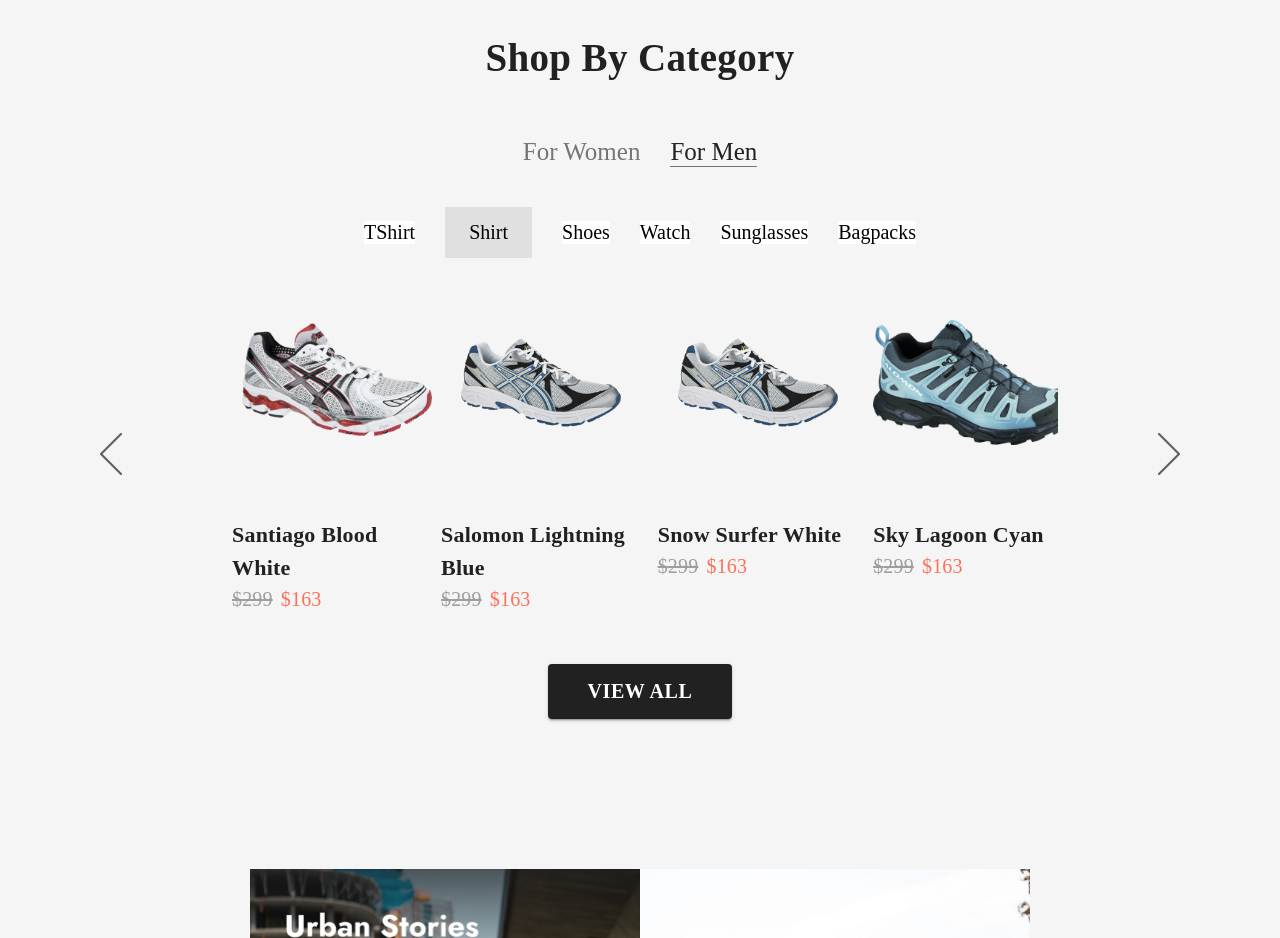
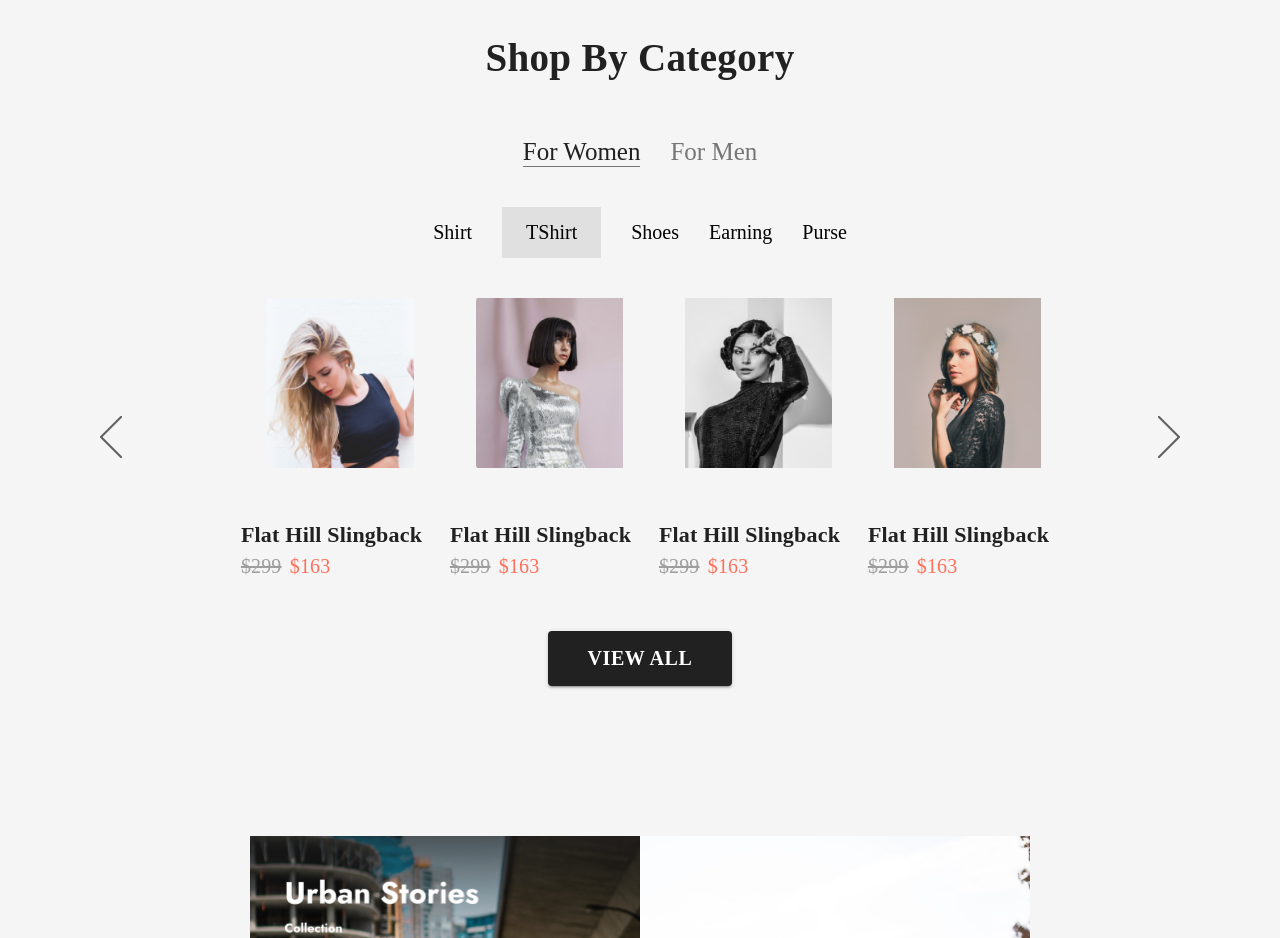
Before and after one commit to krishnapatel9104/reactjs-test, a React (Create React App) app: page / in a window 1280 px wide. Shown: the part 3120-4058 px from the top of the page. Built offline with nearby package versions, Linux system fonts and the light colour scheme; sample sign-in values are in the browser's storage.

Commit message:
done-home page apply filter in shop by category section

```diff
--- a/src/components/Home/ShopByCategory.jsx
+++ b/src/components/Home/ShopByCategory.jsx
@@ -1,4 +1,4 @@
-import React from "react";
+import React, { useState } from "react";
 import { Button, Typography, Box, Link } from "@mui/material";
 import { Swiper, SwiperSlide } from "swiper/react";
 import "swiper/css";
@@ -13,35 +13,51 @@
 export const ShopByCategory = () => {
   const navigator = useNavigate();
   const handleClick = () => {
-    console.log("btn clicked");
     navigator("/men/products/shoes");
   };
+  const genderCategoryList = [
+    { id: 1, name: "Women" },
+    { id: 2, name: "Men" },
+  ];
   const shopByCategory = [
     {
       id: 1,
-      value: "TShirt",
+      name: "Shirt",
+      value: "Both",
     },
     {
       id: 2,
-      value: "Shirt",
+      name: "TShirt",
+      value: "Both",
     },
     {
       id: 3,
-      value: "Shoes",
+      name: "Shoes",
+      value: "Both",
     },
     {
       id: 4,
-      value: "Watch",
+      name: "Watch",
+      value: "Men",
     },
     {
       id: 5,
-      value: "Sunglasses",
+      name: "Earning",
+      value: "Women",
     },
     {
       id: 6,
-      value: "Bagpacks",
+      name: "Tie",
+      value: "Men",
+    },
+    {
+      id: 7,
+      name: "Purse",
+      value: "Both",
     },
   ];
+  const [genderCategory, setGenderCategory] = useState(genderCategoryList[0].name.toLowerCase());
+  const [category, setCategory] = useState(shopByCategory[1].name.toLowerCase());
   return (
     <Box>
       <Typography
@@ -71,31 +87,27 @@
           marginBottom: "40px",
         }}
       >
+        {genderCategoryList.map((gender) => {
+          return (
             <Link
-          href="#"
               sx={{
                 textDecoration: "none",
                 fontFamily: theme.typography.titleHeading.fontFamily,
                 fontWeight: "400",
                 fontSize: "25px",
-            color: "#757575",
+                color:
+                  genderCategory === gender.name.toLowerCase()
+                    ? theme.palette.primary.main
+                    : "#757575",
+                borderBottom:
+                  genderCategory === gender.name.toLowerCase() ? "1px solid #757575" : "none", //foractive
               }}
+              onClick={() => setGenderCategory(gender.name.toLowerCase())}
             >
-          For Women
+              For {gender.name}
             </Link>
-        <Link
-          href="#"
-          sx={{
-            color: theme.palette.primary.main, //foractive
-            borderBottom: "1px solid #757575", //foractive
-            textDecoration: "none",
-            fontFamily: theme.typography.titleHeading.fontFamily,
-            fontWeight: "400",
-            fontSize: "25px",
-          }}
-        >
-          For Men
-        </Link>
+          );
+        })}
       </Box>
       <Box
         sx={{
@@ -108,24 +120,32 @@
           overflow: { xs: "scroll", sm: "hidden" },
         }}
       >
-        {shopByCategory.map((category) => {
+        {shopByCategory.map((categoryObj) => {
+          if (categoryObj.value.toLowerCase() === genderCategory || categoryObj.value === "Both") {
             return (
               <Link
-              key={category.id}
-              href="#"
+                key={categoryObj.id}
                 sx={{
                   fontFamily: theme.typography.titleHeading.fontFamily,
                   fontWeight: "400",
                   fontSize: "20px",
                   textDecoration: "none",
                   color: "#000000",
-                padding: category.id === 2 ? { xs: "7px 10px", sm: "14px 24px" } : 0,
-                background: category.id === 2 ? "#E0E0E0" : "white",
+                  padding:
+                    categoryObj.name.toLowerCase() === category
+                      ? { xs: "7px 10px", sm: "14px 24px" }
+                      : 0,
+                  background:
+                    category === categoryObj.name.toLowerCase()
+                      ? "#E0E0E0"
+                      : theme.palette.backgroundColor.default,
                 }}
+                onClick={() => setCategory(categoryObj.name.toLowerCase())}
               >
-              {category.value}
+                {categoryObj.name}
               </Link>
             );
+          }
         })}
       </Box>
 
@@ -185,6 +205,10 @@
           className="mySwiper"
         >
           {shopByCategoryList.map((product, index) => {
+            if (
+              product.category.toLowerCase() === category &&
+              (product.gender.toLowerCase() === genderCategory || product.gender === "Both")
+            ) {
               return (
                 <Box key={product.id}>
                   <SwiperSlide
@@ -276,6 +300,7 @@
                   </SwiperSlide>
                 </Box>
               );
+            }
           })}
         </Swiper>
         <Box className="swiper-button image-swiper-button-next">
--- a/src/data/shopByCategoryList.js
+++ b/src/data/shopByCategoryList.js
@@ -5,6 +5,8 @@
     productName: "Santiago Blood White",
     productOriginalPrice: 299,
     productCurrentPrice: 163,
+    category: "Shoes",
+    gender: "Both",
   },
   {
     id: 2,
@@ -12,6 +14,8 @@
     productName: "Salomon Lightning Blue",
     productOriginalPrice: 299,
     productCurrentPrice: 163,
+    category: "Shoes",
+    gender: "Both",
   },
   {
     id: 3,
@@ -19,6 +23,8 @@
     productName: "Snow Surfer White",
     productOriginalPrice: 299,
     productCurrentPrice: 163,
+    category: "Shoes",
+    gender: "Both",
   },
   {
     id: 4,
@@ -26,6 +32,8 @@
     productName: "Sky Lagoon Cyan",
     productOriginalPrice: 299,
     productCurrentPrice: 163,
+    category: "Shoes",
+    gender: "Both",
   },
   {
     id: 5,
@@ -33,5 +41,322 @@
     productName: "Flat Hill Slingback",
     productOriginalPrice: 299,
     productCurrentPrice: 163,
+    category: "Shoes",
+    gender: "Both",
+  },
+  {
+    id: 6,
+    imageSource: "/images/womenproduct1.png",
+    productName: "Flat Hill Slingback",
+    productOriginalPrice: 299,
+    productCurrentPrice: 163,
+    category: "TShirt",
+    gender: "Both",
+  },
+  {
+    id: 7,
+    imageSource: "/images/womenproduct2.png",
+    productName: "Flat Hill Slingback",
+    productOriginalPrice: 299,
+    productCurrentPrice: 163,
+    category: "TShirt",
+    gender: "Both",
+  },
+  {
+    id: 8,
+    imageSource: "/images/womenproduct3.png",
+    productName: "Flat Hill Slingback",
+    productOriginalPrice: 299,
+    productCurrentPrice: 163,
+    category: "TShirt",
+    gender: "Both",
+  },
+  {
+    id: 9,
+    imageSource: "/images/womenproduct4.png",
+    productName: "Flat Hill Slingback",
+    productOriginalPrice: 299,
+    productCurrentPrice: 163,
+    category: "TShirt",
+    gender: "Both",
+  },
+  {
+    id: 10,
+    imageSource: "/images/womenproduct5.png",
+    productName: "Flat Hill Slingback",
+    productOriginalPrice: 299,
+    productCurrentPrice: 163,
+    category: "TShirt",
+    gender: "Both",
+  },
+  {
+    id: 11,
+    imageSource: "/images/womenproduct6.png",
+    productName: "Flat Hill Slingback",
+    productOriginalPrice: 299,
+    productCurrentPrice: 163,
+    category: "Shirt",
+    gender: "Both",
+  },
+  {
+    id: 12,
+    imageSource: "/images/womenproduct7.png",
+    productName: "Flat Hill Slingback",
+    productOriginalPrice: 299,
+    productCurrentPrice: 163,
+    category: "Shirt",
+    gender: "Both",
+  },
+  {
+    id: 13,
+    imageSource: "/images/womenproduct8.png",
+    productName: "Flat Hill Slingback",
+    productOriginalPrice: 299,
+    productCurrentPrice: 163,
+    category: "Shirt",
+    gender: "Both",
+  },
+  {
+    id: 14,
+    imageSource: "/images/womenproduct9.png",
+    productName: "Flat Hill Slingback",
+    productOriginalPrice: 299,
+    productCurrentPrice: 163,
+    category: "Shirt",
+    gender: "Both",
+  },
+  {
+    id: 15,
+    imageSource: "/images/womenproduct10.png",
+    productName: "Flat Hill Slingback",
+    productOriginalPrice: 299,
+    productCurrentPrice: 163,
+    category: "Shirt",
+    gender: "Both",
+  },
+  {
+    id: 16,
+    imageSource: "/images/purse.png",
+    productName: "Flat Hill Slingback",
+    productOriginalPrice: 299,
+    productCurrentPrice: 163,
+    category: "Purse",
+    gender: "Men",
+  },
+  {
+    id: 17,
+    imageSource: "/images/purse.png",
+    productName: "Flat Hill Slingback",
+    productOriginalPrice: 299,
+    productCurrentPrice: 163,
+    category: "Purse",
+    gender: "Men",
+  },
+  {
+    id: 18,
+    imageSource: "/images/purse.png",
+    productName: "Flat Hill Slingback",
+    productOriginalPrice: 299,
+    productCurrentPrice: 163,
+    category: "Purse",
+    gender: "Men",
+  },
+  {
+    id: 19,
+    imageSource: "/images/purse.png",
+    productName: "Flat Hill Slingback",
+    productOriginalPrice: 299,
+    productCurrentPrice: 163,
+    category: "Purse",
+    gender: "Men",
+  },
+  {
+    id: 20,
+    imageSource: "/images/purse.png",
+    productName: "Flat Hill Slingback",
+    productOriginalPrice: 299,
+    productCurrentPrice: 163,
+    category: "Purse",
+    gender: "Men",
+  },
+  {
+    id: 21,
+    imageSource: "/images/watch.png",
+    productName: "Flat Hill Slingback",
+    productOriginalPrice: 299,
+    productCurrentPrice: 163,
+    category: "Watch",
+    gender: "Men",
+  },
+  {
+    id: 22,
+    imageSource: "/images/watch1.png",
+    productName: "Flat Hill Slingback",
+    productOriginalPrice: 299,
+    productCurrentPrice: 163,
+    category: "Watch",
+    gender: "Men",
+  },
+  {
+    id: 23,
+    imageSource: "/images/watches.png",
+    productName: "Flat Hill Slingback",
+    productOriginalPrice: 299,
+    productCurrentPrice: 163,
+    category: "Watch",
+    gender: "Men",
+  },
+  {
+    id: 24,
+    imageSource: "/images/watch.png",
+    productName: "Flat Hill Slingback",
+    productOriginalPrice: 299,
+    productCurrentPrice: 163,
+    category: "Watch",
+    gender: "Men",
+  },
+  {
+    id: 25,
+    imageSource: "/images/watch1.png",
+    productName: "Flat Hill Slingback",
+    productOriginalPrice: 299,
+    productCurrentPrice: 163,
+    category: "Watch",
+    gender: "Men",
+  },
+  {
+    id: 26,
+    imageSource: "/images/purse2.png",
+    productName: "Flat Hill Slingback",
+    productOriginalPrice: 299,
+    productCurrentPrice: 163,
+    category: "Purse",
+    gender: "Women",
+  },
+  {
+    id: 27,
+    imageSource: "/images/Item2.png",
+    productName: "Flat Hill Slingback",
+    productOriginalPrice: 299,
+    productCurrentPrice: 163,
+    category: "Purse",
+    gender: "Women",
+  },
+  {
+    id: 28,
+    imageSource: "/images/Item1.png",
+    productName: "Flat Hill Slingback",
+    productOriginalPrice: 299,
+    productCurrentPrice: 163,
+    category: "Purse",
+    gender: "Women",
+  },
+  {
+    id: 29,
+    imageSource: "/images/purse2.png",
+    productName: "Flat Hill Slingback",
+    productOriginalPrice: 299,
+    productCurrentPrice: 163,
+    category: "Purse",
+    gender: "Women",
+  },
+  {
+    id: 30,
+    imageSource: "/images/Item2.png",
+    productName: "Flat Hill Slingback",
+    productOriginalPrice: 299,
+    productCurrentPrice: 163,
+    category: "Purse",
+    gender: "Women",
+  },
+  {
+    id: 31,
+    imageSource: "/images/earning.png",
+    productName: "Flat Hill Slingback",
+    productOriginalPrice: 299,
+    productCurrentPrice: 163,
+    category: "Earning",
+    gender: "Women",
+  },
+  {
+    id: 32,
+    imageSource: "/images/bangles.png",
+    productName: "Flat Hill Slingback",
+    productOriginalPrice: 299,
+    productCurrentPrice: 163,
+    category: "Earning",
+    gender: "Women",
+  },
+  {
+    id: 33,
+    imageSource: "/images/earning.png",
+    productName: "Flat Hill Slingback",
+    productOriginalPrice: 299,
+    productCurrentPrice: 163,
+    category: "Earning",
+    gender: "Women",
+  },
+  {
+    id: 34,
+    imageSource: "/images/earning.png",
+    productName: "Flat Hill Slingback",
+    productOriginalPrice: 299,
+    productCurrentPrice: 163,
+    category: "Earning",
+    gender: "Women",
+  },
+  {
+    id: 35,
+    imageSource: "/images/bangles.png",
+    productName: "Flat Hill Slingback",
+    productOriginalPrice: 299,
+    productCurrentPrice: 163,
+    category: "Earning",
+    gender: "Women",
+  },
+  {
+    id: 36,
+    imageSource: "/images/tie.png",
+    productName: "Flat Hill Slingback",
+    productOriginalPrice: 299,
+    productCurrentPrice: 163,
+    category: "Tie",
+    gender: "Men",
+  },
+  {
+    id: 37,
+    imageSource: "/images/tie.png",
+    productName: "Flat Hill Slingback",
+    productOriginalPrice: 299,
+    productCurrentPrice: 163,
+    category: "Tie",
+    gender: "Men",
+  },
+  {
+    id: 38,
+    imageSource: "/images/tie.png",
+    productName: "Flat Hill Slingback",
+    productOriginalPrice: 299,
+    productCurrentPrice: 163,
+    category: "Tie",
+    gender: "Men",
+  },
+  {
+    id: 39,
+    imageSource: "/images/tie.png",
+    productName: "Flat Hill Slingback",
+    productOriginalPrice: 299,
+    productCurrentPrice: 163,
+    category: "Tie",
+    gender: "Men",
+  },
+  {
+    id: 40,
+    imageSource: "/images/tie.png",
+    productName: "Flat Hill Slingback",
+    productOriginalPrice: 299,
+    productCurrentPrice: 163,
+    category: "tie",
+    gender: "Men",
   },
 ];
```
Lines whose indentation alone changed are shown as unchanged.
